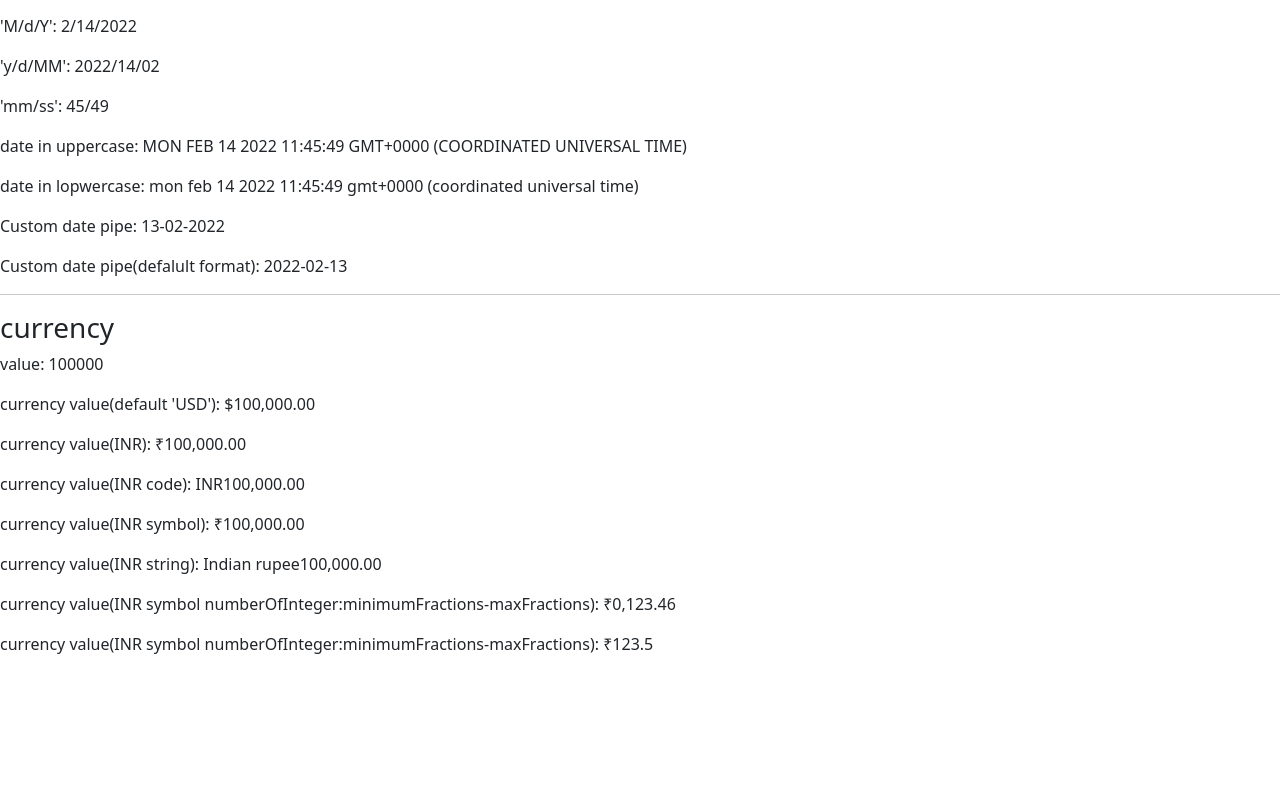
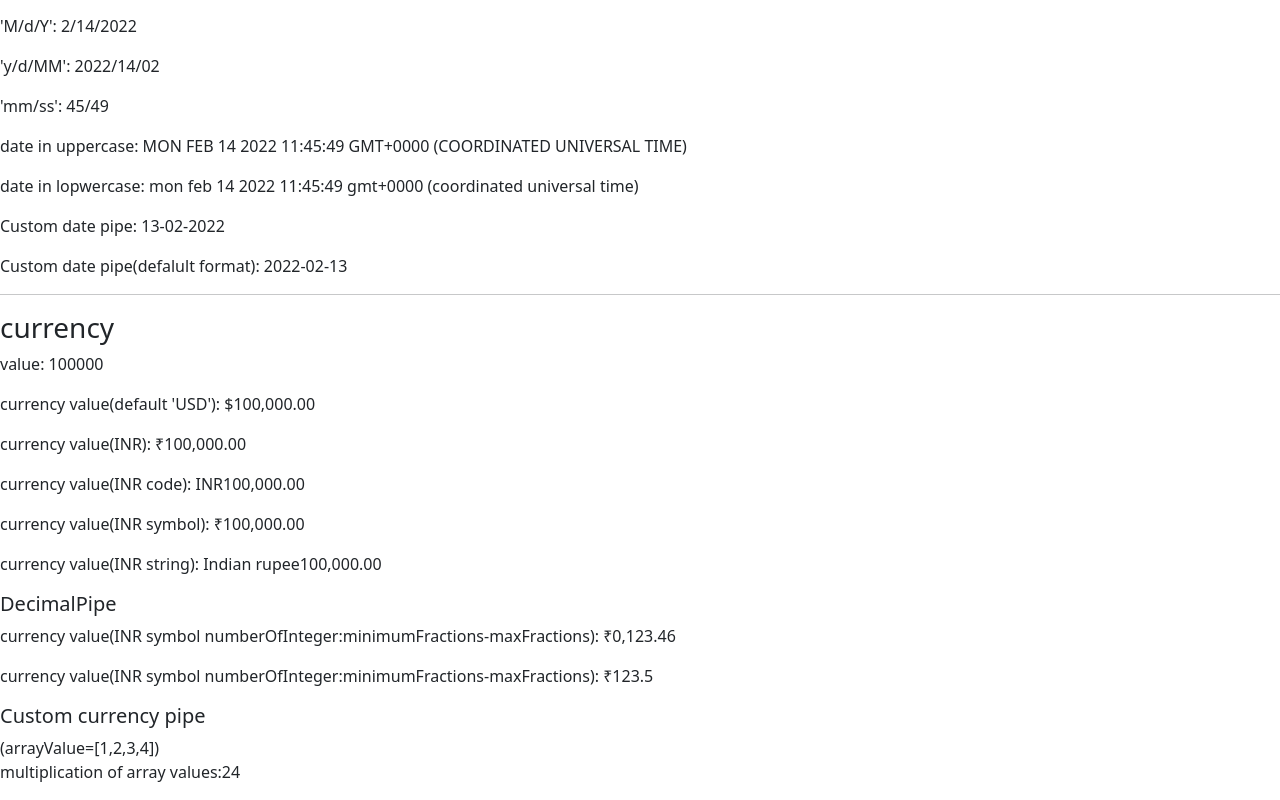
Before and after one commit to kunjal-tagline/ng-learning, an Angular app: page / in a window 1280 px wide. Shown: the part 796-1596 px from the top of the page. Before the commit the page ends 1468 px from the top, so only its background shows below. Built offline with nearby package versions, Linux system fonts and the light colour scheme.

Commit message:
custom pipe for currency

```diff
--- a/src/app/app.module.ts
+++ b/src/app/app.module.ts
@@ -6,13 +6,15 @@ import { AppComponent } from './app.component';
 import { DatepipeComponent } from './datepipe/datepipe.component';
 import { CustomdatePipe } from './customdate.pipe';
 import { CurrencypipeComponent } from './currencypipe/currencypipe.component';
+import { CustomcurrencyPipe } from './customcurrency.pipe';
 
 @NgModule({
   declarations: [
     AppComponent,
     DatepipeComponent,
     CustomdatePipe,
-    CurrencypipeComponent
+    CurrencypipeComponent,
+    CustomcurrencyPipe
   ],
   imports: [
     BrowserModule,
--- a/src/app/currencypipe/currencypipe.component.html
+++ b/src/app/currencypipe/currencypipe.component.html
@@ -5,5 +5,11 @@
 <p>currency value(INR code): {{value | currency :'INR':'code'}}</p>
 <p>currency value(INR symbol): {{value | currency :'INR':'symbol'}}</p>
 <p>currency value(INR string): {{value | currency :'INR':'Indian rupee'}}</p>
+
+<h5>DecimalPipe</h5>
 <p>currency value(INR symbol numberOfInteger:minimumFractions-maxFractions): {{value2 | currency :'INR':'symbol':'4.2-2'}}</p>
 <p>currency value(INR symbol numberOfInteger:minimumFractions-maxFractions): {{value2 | currency :'INR':'symbol':'3.1-1'}}</p>
+
+<h5>Custom currency pipe</h5>
+(arrayValue=[1,2,3,4])
+<p>multiplication of array values:{{arrayValue | customcurrency}}</p>
--- a/src/app/currencypipe/currencypipe.component.ts
+++ b/src/app/currencypipe/currencypipe.component.ts
@@ -8,7 +8,7 @@ export class CurrencypipeComponent implements OnInit {
 
   public value:number=100000;
   public value2:number=123.456;
-  public arrayvalue:Array<number>=[100,345,123,90];
+  public arrayValue=[1,2,3,4];
   constructor() { }
 
   ngOnInit(): void {
--- /dev/null
+++ b/src/app/customcurrency.pipe.ts
@@ -0,0 +1,14 @@
+import { Pipe, PipeTransform } from '@angular/core';
+
+@Pipe({
+  name: 'customcurrency'
+})
+export class CustomcurrencyPipe implements PipeTransform {
+
+  transform(arrayValue:Array<any>): number {
+    let multiplication:number=1;
+    arrayValue.forEach(a => multiplication *= a);
+    return multiplication;
+  }
+
+}
```
Also changed, not shown: 1 other file (tests, documents, lock files or other folders).
